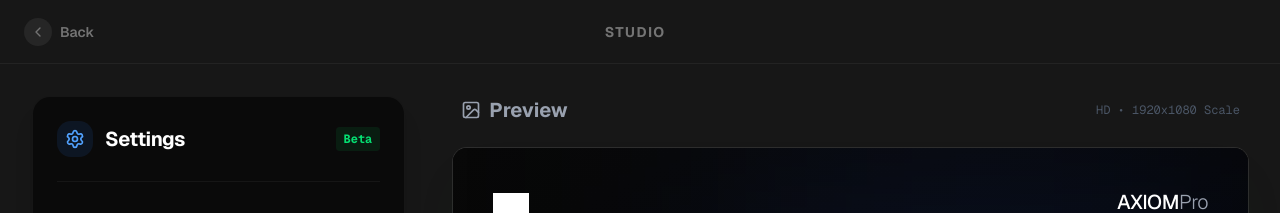
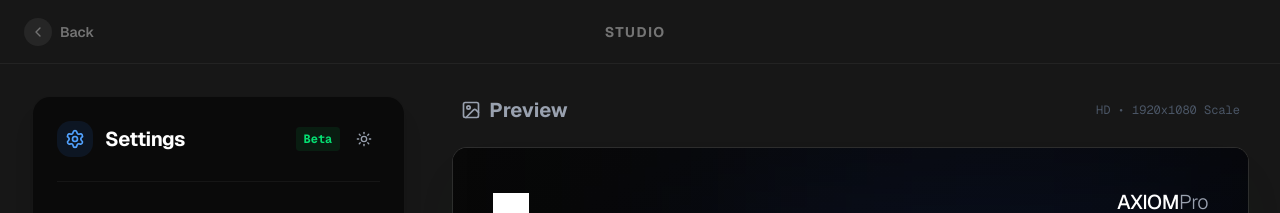
Before and after one commit to Yusuf-Sayyed/Flexpost, a Next.js app: page /templates/axiom in a window 1280 px wide. Shown: the top 213 px of the page. Built offline with nearby package versions, Linux system fonts and the light colour scheme; no server answers; grey boxes are pictures that could not be loaded.

Commit message:
added dark/light mode

```diff
--- a/src/app/templates/axiom/page.tsx
+++ b/src/app/templates/axiom/page.tsx
@@ -2,7 +2,7 @@
 
 import { useState, useRef, ChangeEvent, useEffect } from "react";
 import { toPng } from "html-to-image";
-import { Upload, Download, RefreshCw, X, Image as ImageIcon, Search, FileCode, ChevronLeft, SettingsIcon } from "lucide-react";
+import { Upload, Download, RefreshCw, X, Image as ImageIcon, Search, FileCode, ChevronLeft, SettingsIcon, Sun, Moon } from "lucide-react";
 import { toast } from "sonner";
 import Link from "next/link";
 import { SupportPopup } from '@/components/layout/SupportPopup';
@@ -34,7 +34,7 @@ export default function AxiomTemplatePage() {
   const [showSupportPopup, setShowSupportPopup] = useState(false);
   const cardRef = useRef<HTMLDivElement>(null);
   const debounceRef = useRef<NodeJS.Timeout | null>(null);
-  const { globalTheme } = usePostStore();
+  const { globalTheme, toggleGlobalTheme } = usePostStore();
   const isDark = globalTheme === 'dark';
   const isGlobalDark = globalTheme === 'dark';
   const [isExporting, setIsExporting] = useState(false);
@@ -193,7 +193,7 @@ export default function AxiomTemplatePage() {
         </div>
 
         {/* Center Title */}
-        <span className="text-sm font-bold tracking-widest uppercase opacity-40 hidden sm:block text-white">
+        <span className="text-sm font-bold tracking-widest uppercase opacity-40 hidden sm:block">
           Studio
         </span>
 
@@ -216,7 +216,20 @@ export default function AxiomTemplatePage() {
                 </div>
                 <h1 className={cn("text-xl font-bold tracking-tight", isGlobalDark ? "text-white" : "text-slate-900")}>Settings</h1>
               </div>
-              <span className="px-2 py-1 rounded bg-green-500/10 text-green-400 text-xs font-mono font-bold">Beta</span>
+              <div className="flex items-center gap-2">
+                <span className="px-2 py-1 rounded bg-green-500/10 text-green-400 text-xs font-mono font-bold">Beta</span>
+                <button
+                  onClick={toggleGlobalTheme}
+                  className={cn(
+                    "p-2 rounded-full transition-colors",
+                    isGlobalDark
+                      ? "text-gray-400 hover:bg-white/10 hover:text-white"
+                      : "text-gray-500 hover:bg-black/5 hover:text-black"
+                  )}
+                >
+                  {isGlobalDark ? <Sun size={16} /> : <Moon size={16} />}
+                </button>
+              </div>
             </div>
 
             <div className="space-y-4 md:space-y-6">
```
